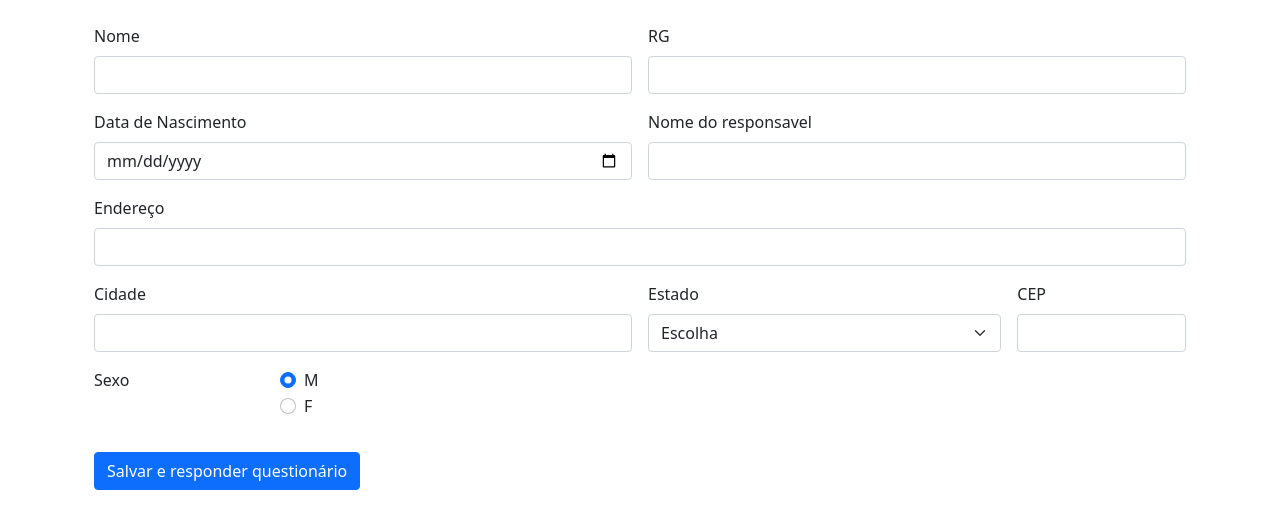
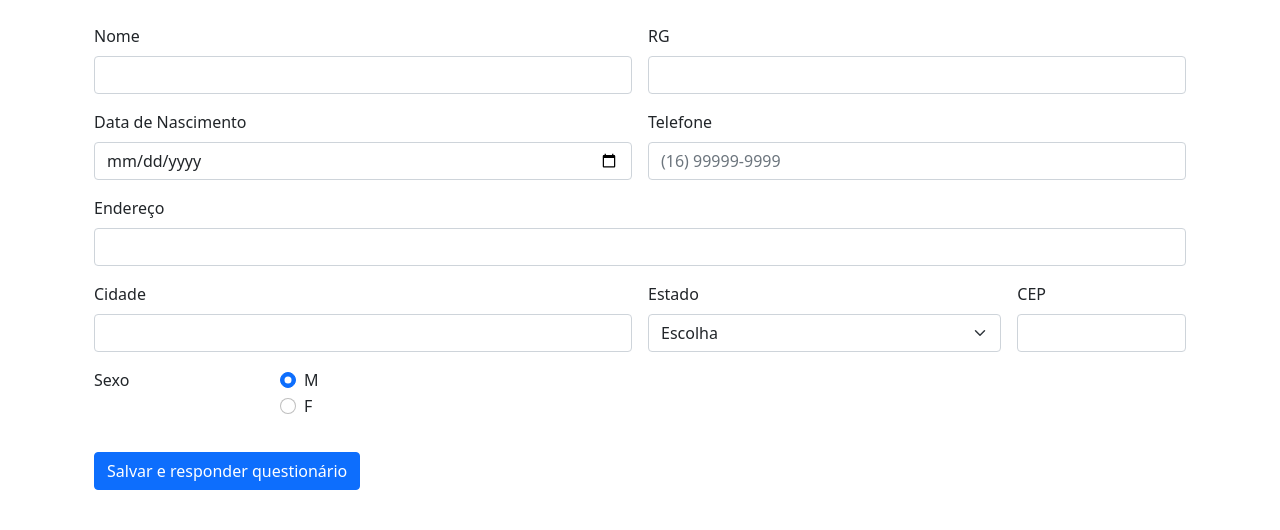
Before and after one commit to EVCravo/Projeto-Integrador, a Django app: page /cadastro/ in a window 1280 px wide. Shown: the part 80-610 px from the top of the page. Run offline with Django 3.2, Linux system fonts and the light colour scheme.

Commit message:
novo inicio

```diff
--- a/ProjetoIntegrador/ProjetoIntegrador/urls.py
+++ b/ProjetoIntegrador/ProjetoIntegrador/urls.py
@@ -21,7 +21,7 @@ from django.urls import path
 
 urlpatterns = [
     path('admin/', admin.site.urls),
-    path('index/', views.index, name="index"),
+    path('', views.index, name="index"),
     path('cadastro/', views.cadastro, name="cadastro"),
     path('questionario/', views.questionario, name="questionario"),
 
--- a/ProjetoIntegrador/app/templates/cadastro.html
+++ b/ProjetoIntegrador/app/templates/cadastro.html
@@ -19,8 +19,8 @@
     <input type="date" class="form-control" id="inputname">
   </div>
   <div class="col-md-6">
-    <label for="inputname" class="form-label">Nome do responsavel</label>
-    <input type="text" class="form-control" id="inputname">
+    <label for="inputname" class="form-label">Telefone</label>
+    <input type="text" class="form-control" id="phone" placeholder="(16) 99999-9999">
   </div>
   <div class="col-12">
     <label for="inputAddress2" class="form-label">Endereço</label>
```
Also changed, not shown: ProjetoIntegrador/db.sqlite3.
